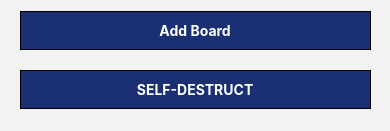
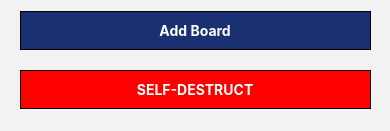
Before and after one commit to sindrigunnars/AppDevelopment_G16, a React Native app in the folder Toodler/: screen / in a window 390 px wide. Shown: the part 744-875 px from the top of the page. Built offline with nearby package versions, Linux system fonts and the light colour scheme.

Commit message:
just made the self-destruct button red

```diff
--- a/Toodler/src/views/main/index.js
+++ b/Toodler/src/views/main/index.js
@@ -55,6 +55,9 @@ const styles = StyleSheet.create({
         color: 'white',
         fontWeight: 'bold',
         textAlign: 'center'
+    },
+        redButton: {
+        backgroundColor: 'red'
     }
 });
 
```
